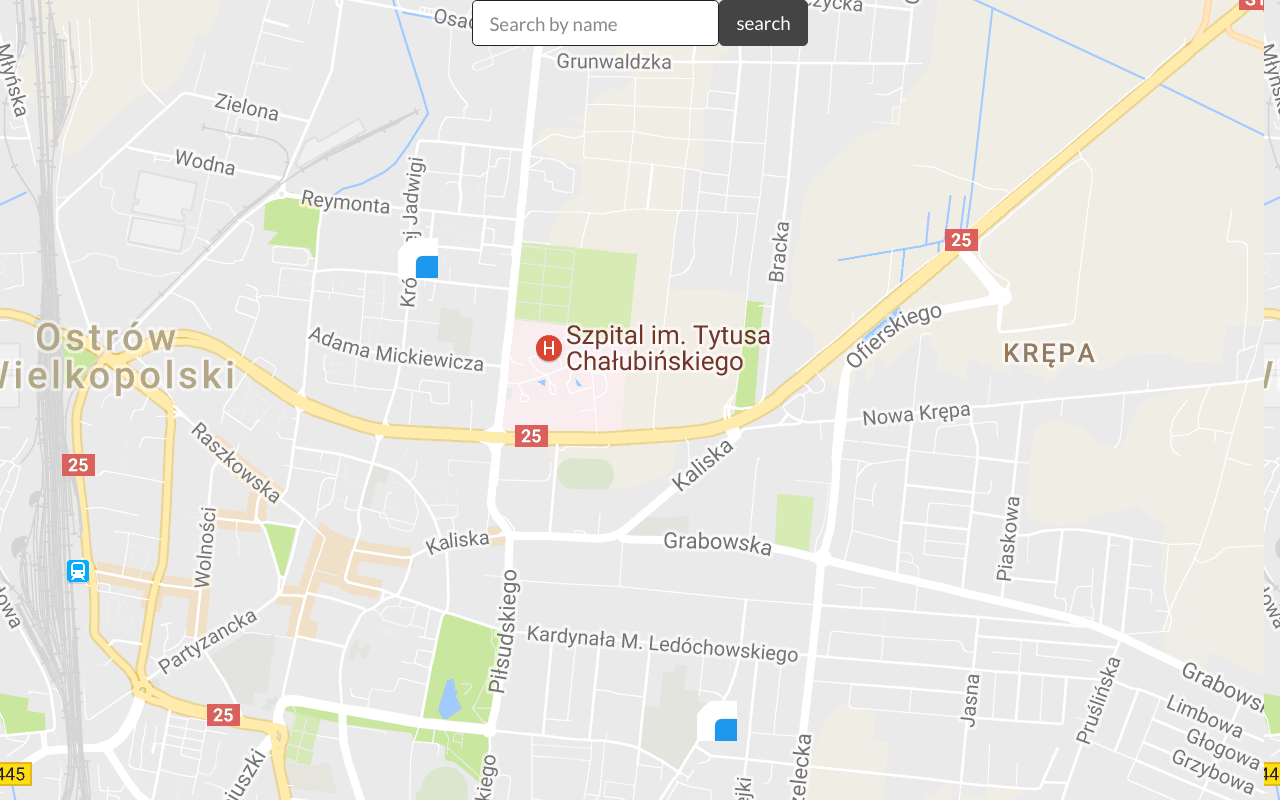
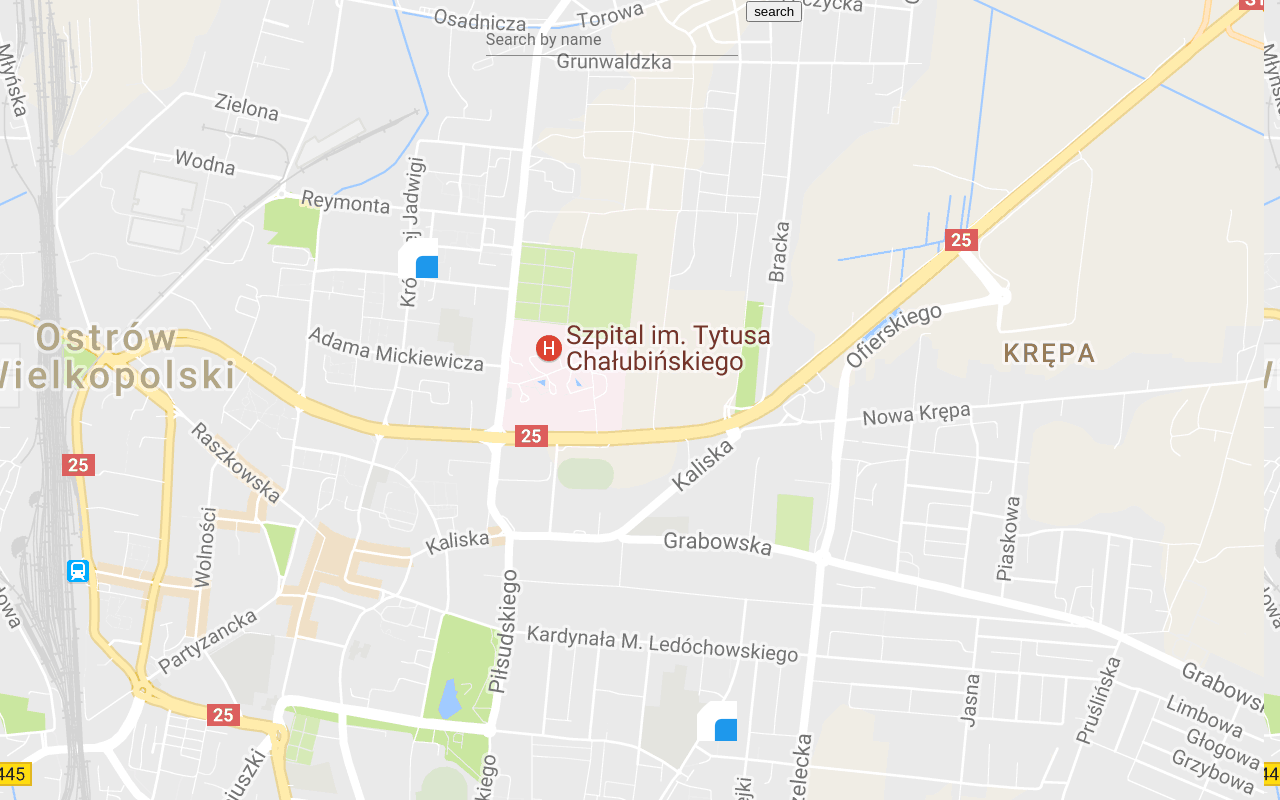
Before and after one commit to DGKSK8LIFE/street-show, a React (Create React App) app in the folder app/: page / in a window 1280 px wide. Built offline with nearby package versions, Linux system fonts and the light colour scheme.

Commit message:
added materialUI textbox; will add button now

```diff
--- a/app/src/App.js
+++ b/app/src/App.js
@@ -1,14 +1,25 @@
 import React from 'react';
 import './App.css';
-import './bootstrap.css';
-import '@material-ui/core';
+import { TextField, makeStyles } from '@material-ui/core';
+
+const useStyles = makeStyles((theme) => ({
+  root: {
+    '& .MuiTextField-root': {
+      margin: theme.spacing(1),
+      width: '25ch',
+    },
+  },
+}));
+
 
 function App() {
+  const classes = useStyles()
+
   return (
-    <div className="App" style={{ display: `flex`, justifyContent: `center`, alignItems: `center` }}>
+    <div className={classes.root} style={{ display: `flex`, justifyContent: `center`, alignItems: `center` }}>
       <header className="App-header">
-        <form class="form-inline my-2 my-lg-0">
-          <input class="form-control form-control-lg" type="text" placeholder="Search by name"></input>
+        <form>
+          <TextField id="outlined-search" label="Search by name" varient="filled" type="search" />
           <input class="btn btn-secondary btn-lg" type="submit" value="search"></input>
         </form>
       </header>
```
